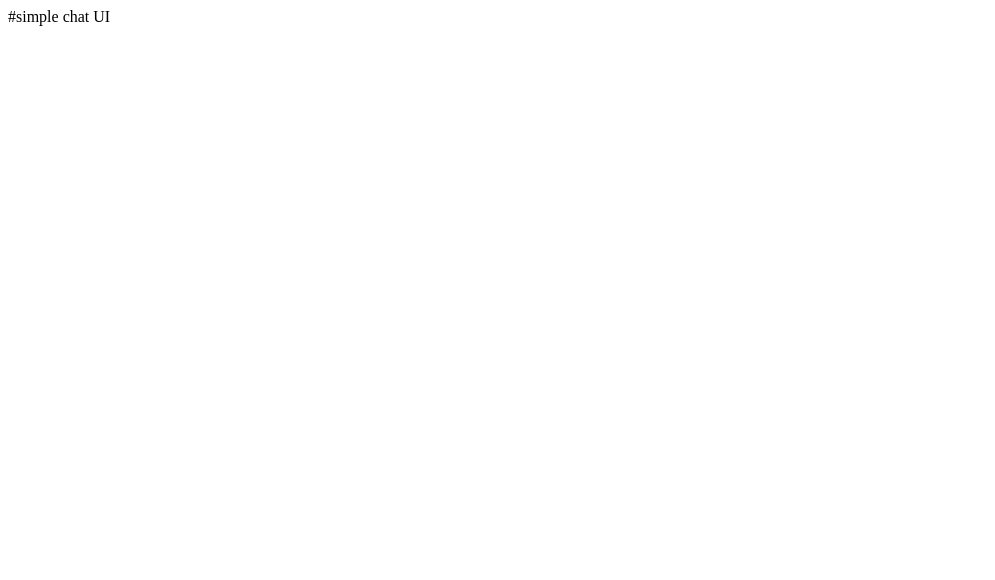
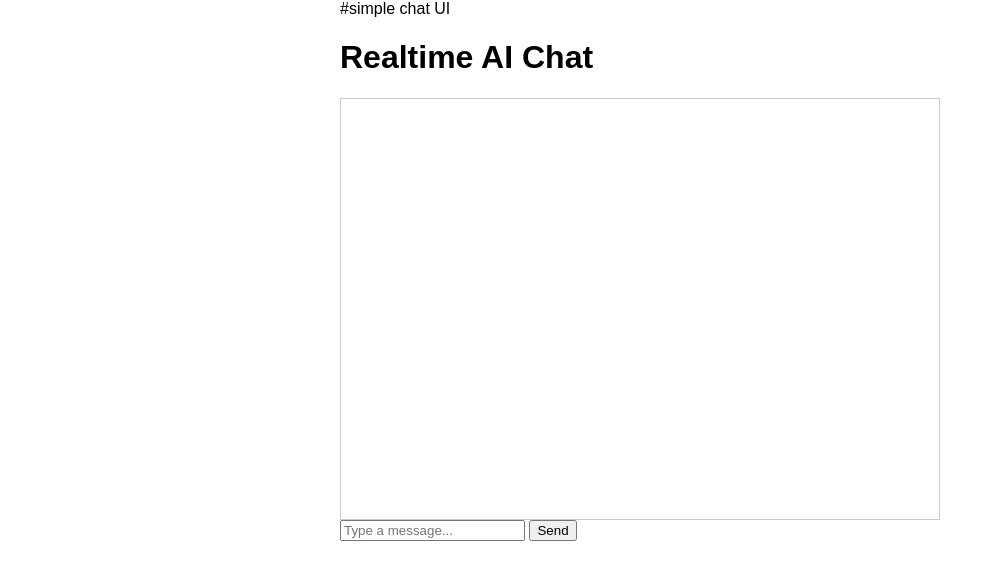
Before and after one commit to Ogooluwa01/cf_ai_ogooluwa_bot, a plain HTML site: page web/index.html in a window 1280 px wide. Shown: the whole page, without its empty margins (0-995 px from the left). Drawn offline with Linux system fonts and the light colour scheme.

Commit message:
Create a simple chat UI in index.html

```diff
--- a/web/index.html
+++ b/web/index.html
@@ -1 +1,23 @@
 #simple chat UI
+<!DOCTYPE html>
+<html>
+<head>
+  <meta charset="UTF-8">
+  <title>Realtime Ogooluwa AI Chatbot</title>
+  <style>
+    body { font-family: sans-serif; max-width: 600px; margin: auto; }
+    #chat { border: 1px solid #ccc; padding: 10px; height: 400px; overflow-y: auto; }
+    .msg { margin: 5px 0; }
+    .user { color: Purple; }
+    .assistant { color: green; }
+  </style>
+</head>
+<body>
+  <h1>Realtime AI Chat</h1>
+  <div id="chat"></div>
+  <input id="input" type="text" placeholder="Type a message..." />
+  <button id="send">Send</button>
+
+  <script src="chat.js"></script>
+</body>
+</html>
```
